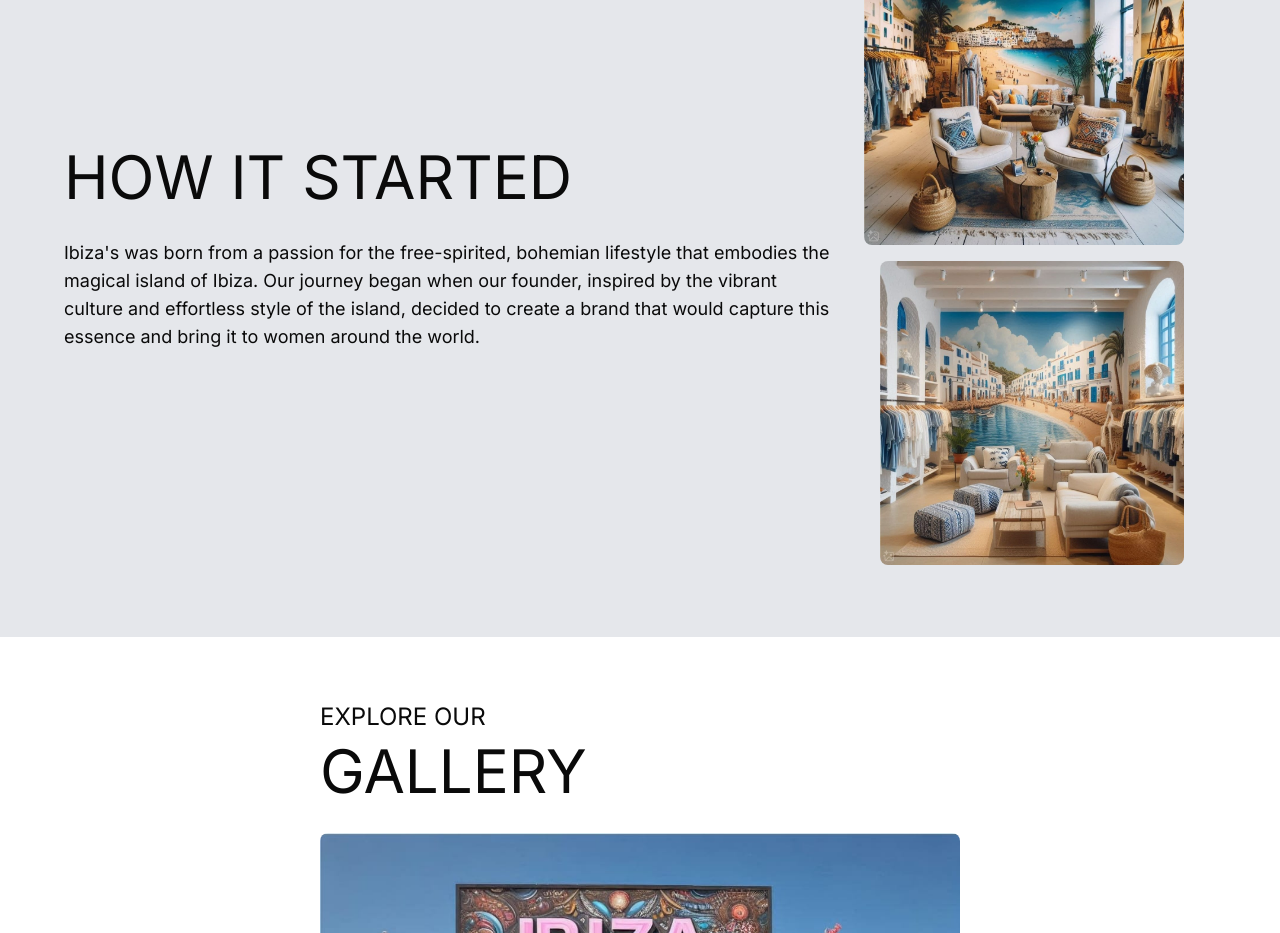
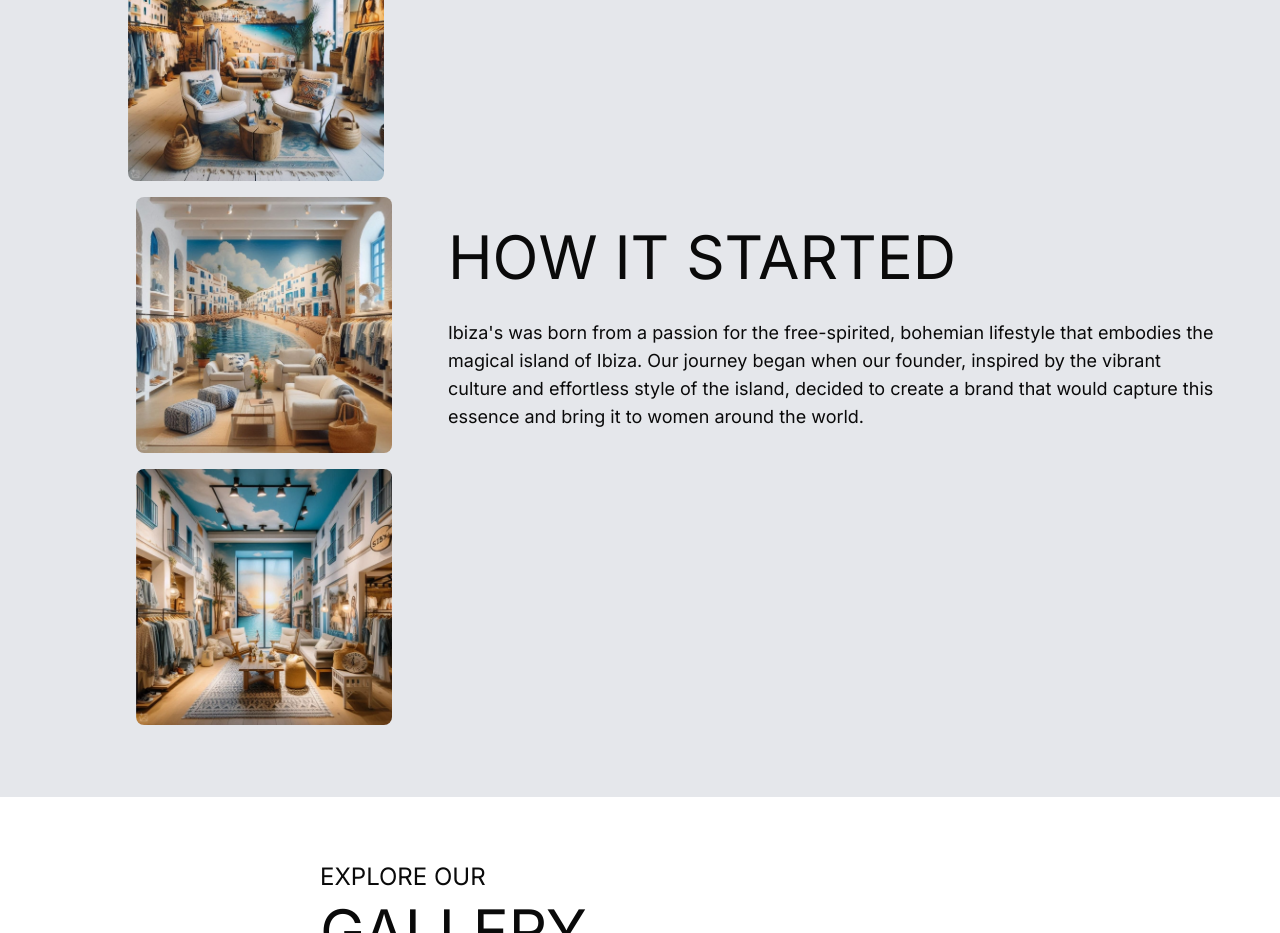
Before and after one commit to junaid786-prog/ibiza, a Next.js app: page /about in a window 1280 px wide. Shown: the part 2560-3493 px from the top of the page. Built offline with nearby package versions, Linux system fonts and the light colour scheme; a web font is replaced by a local one.

Commit message:
collections

```diff
--- a/app/collections/page.tsx
+++ b/app/collections/page.tsx
@@ -9,8 +9,8 @@ export default function CollectionsPage() {
     <div className="container mx-auto px-4 py-16">
       <Heading title={"COLLECTIONS"} subtitle={"DISCOVER"} />
       <div className="space-y-8">
-        {collections.map((collection) => (
-            <CollectionCard collection={collection}/>
+        {collections?.map((coll) => (
+            <CollectionCard collection={coll}/>
         ))}
       </div>
     </div>
--- a/components/cards/CollectionCard.tsx
+++ b/components/cards/CollectionCard.tsx
@@ -3,7 +3,7 @@ import { Button } from "@/components/ui/button"
 import { Card, CardContent } from "@/components/ui/card"
 import Link from "next/link";
 
-export default function HorizontalCollectionCard({collection}: {collection: any}) {
+export default function CollectionCard({collection}) {
     return (
         <Card className="overflow-hidden">
             <div className="flex flex-col sm:flex-row">
@@ -26,26 +26,26 @@ export default function HorizontalCollectionCard({collection}: {collection: any}
 
 
                     <div>
-                        <h3 className="text-4xl font-semibold text-primary mb-2">{collection.name}</h3>
+                        <h3 className="text-4xl font-semibold text-primary mb-2">{collection?.name}</h3>
                         <p className="text-xl text-muted-foreground mb-4">
-                            {collection.description}
+                            {collection?.description}
                         </p>
                     </div>
                     <div className="grid grid-cols-2 gap-3">
                     {
-                        collection.products.slice(0,2).map(({product}:{product: any}) => (
-                            <div key={product.id} className="flex rounded-lg items-center justify-between p-2 bg-gray-200">
+                        collection?.products?.slice(0,2).map((product) => (
+                            <div key={product?.id} className="flex rounded-lg items-center justify-between p-2 bg-gray-200">
                                 {/*image*/}
                                 <div className={"h-full p-2 flex flex-col justify-between"}>
 
-                                <p className="text-xl font-semibold">{product.name}</p>
-                                <p className="text-lg font-semibold text-primary">${product.price}</p>
+                                <p className="text-xl font-semibold">{product?.name}</p>
+                                <p className="text-lg font-semibold text-primary">${product?.price}</p>
                                 </div>
                                 <img
-                                    alt={product.name}
+                                    alt={product?.name}
                                     className="w-24 h-32 object-cover rounded-lg"
                                     height="64"
-                                    src={product.image}
+                                    src={product?.image}
                                     width="64"
                                 />
                             </div>
@@ -54,7 +54,7 @@ export default function HorizontalCollectionCard({collection}: {collection: any}
                     </div>
                     </div>
                     <Button className="w-full sm:w-auto" variant="outline">
-                        <Link href={`/collections/${collection.id}`} className={"flex items-center"}>
+                        <Link href={`/collections/${collection?.id}`} className={"flex items-center"}>
                         View Products <ArrowRight className="ml-2 h-4 w-4" />
                         </Link>
                         </Button>
--- a/components/sections/about/AboutPress.tsx
+++ b/components/sections/about/AboutPress.tsx
@@ -10,22 +10,26 @@ const images = [
 export default function AboutPress() {
     return (
         <section className="p-16 flex flex-wrap items-center bg-gray-200">
-            <div className="max-w-3xl">
-                <Heading title={"HOW IT STARTED"} />
-                <div >
-                    <p className="text-lg">
-                        Ibiza's was born from a passion for the free-spirited, bohemian lifestyle that embodies the magical island of Ibiza. Our journey began when our founder, inspired by the vibrant culture and effortless style of the island, decided to create a brand that would capture this essence and bring it to women around the world.
-                    </p>
-                </div>
-            </div>
-            <div className="flex flex-1 space-x-4 lg:mx-8 md:mx-6 sm:mx-4 flex-wrap justify-center w-[40%] min-w-80">
-                {images.slice(0,2).map((image, index) => (
+
+            <div className="flex flex-1 space-x-4 lg:mx-8 md:mx-6 sm:mx-4 flex-wrap justify-center w-fit">
+                {images.slice(0, 3).map((image, index) => (
                     <div key={index} className="relative aspect-w-1 aspect-h-1 text-black my-2">
-                        <img src={image.src} alt={image.alt} className="rounded-lg w-80 aspect-square" />
+                        <img src={image.src} alt={image.alt} className="rounded-lg w-64 aspect-square"/>
 
                     </div>
                 ))}
             </div>
+            <div className="max-w-3xl">
+                <Heading title={"HOW IT STARTED"}/>
+                <div>
+                    <p className="text-lg">
+                        Ibiza's was born from a passion for the free-spirited, bohemian lifestyle that embodies the
+                        magical island of Ibiza. Our journey began when our founder, inspired by the vibrant culture and
+                        effortless style of the island, decided to create a brand that would capture this essence and
+                        bring it to women around the world.
+                    </p>
+                </div>
+            </div>
         </section>
     )
 }
```
